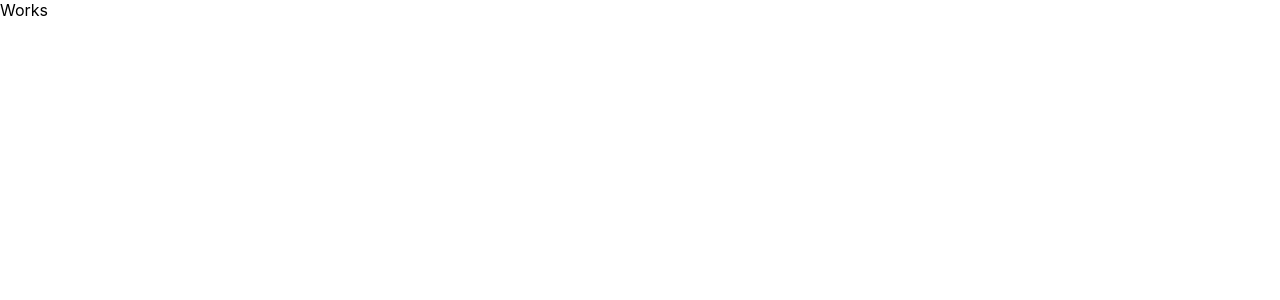
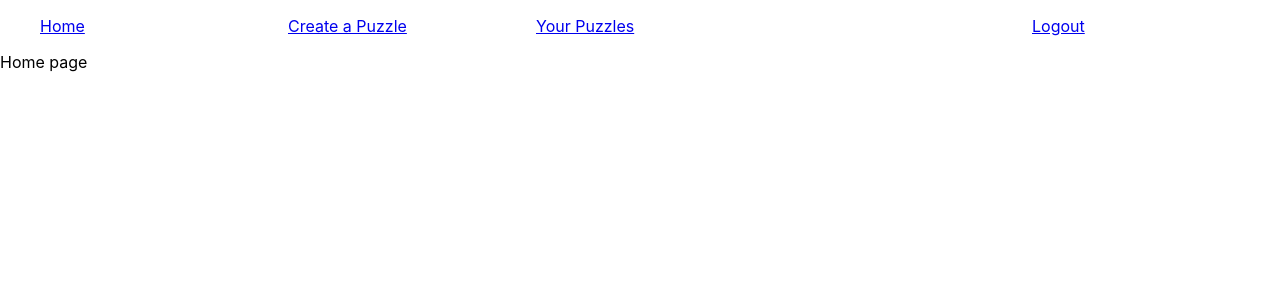
Before and after one commit to evanm4183/front-end-capstone, a React (Create React App) app: page / in a window 1280 px wide. Shown: the top 300 px of the page. Built offline with nearby package versions, Linux system fonts and the light colour scheme; sample sign-in values are in the browser's storage.

Commit message:
end of day commit

```diff
--- a/src/components/Sudoku.js
+++ b/src/components/Sudoku.js
@@ -2,6 +2,7 @@ import { Route, Routes } from "react-router-dom"
 import { Authorized } from "./views/Authorized"
 import { Login } from "./auth/Login"
 import { Register } from "./auth/Register"
+import { NavBar } from "./nav/NavBar"
 
 export const Sudoku = () => {
 	return <Routes>
@@ -11,7 +12,8 @@ export const Sudoku = () => {
 		<Route path="*" element={
 			<Authorized>
 				<>
-					<div>Works</div>
+                    <NavBar />
+					<div>Home page</div>
 				</>
 			</Authorized>
 
--- /dev/null
+++ b/src/components/nav/NavBar.css
@@ -0,0 +1,14 @@
+.navbar {
+    display: flex;
+    flex-wrap: nowrap;
+    justify-content: left;
+}
+
+.navbar__item {
+    flex-basis: 20%;
+    list-style-type: none;
+}
+
+.navbar__logout {
+    margin-left: auto;
+}
--- /dev/null
+++ b/src/components/nav/NavBar.js
@@ -0,0 +1,30 @@
+import { Link, useNavigate } from "react-router-dom"
+import "./NavBar.css"
+
+export const NavBar = () => {
+    const navigate = useNavigate()
+
+    return (
+        <ul className="navbar">
+            <li className="navbar__item active">
+                <Link className="navbar__link" to="/">Home</Link>
+            </li>
+            <li className="navbar__item active">
+                <Link className="navbar__link" to="/createPuzzle">Create a Puzzle</Link>
+            </li>
+            <li className="navbar__item active">
+                <Link className="navbar__link" to="/userPuzzles">Your Puzzles</Link>
+            </li>
+            {
+                localStorage.getItem("localUser")
+                    ? <li className="navbar__item navbar__logout">
+                        <Link className="navbar__link" to="" onClick={() => {
+                            localStorage.removeItem("localUser")
+                            navigate("/", {replace: true})
+                        }}>Logout</Link>
+                    </li>
+                    : ""
+            }
+        </ul>
+    )
+}
```
